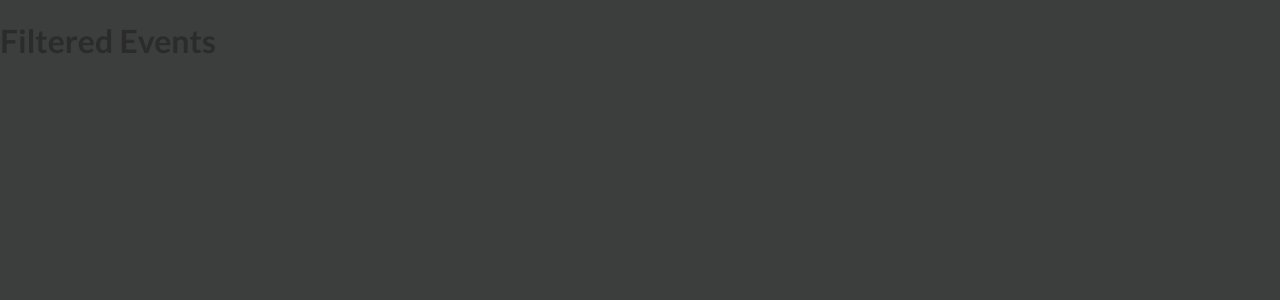
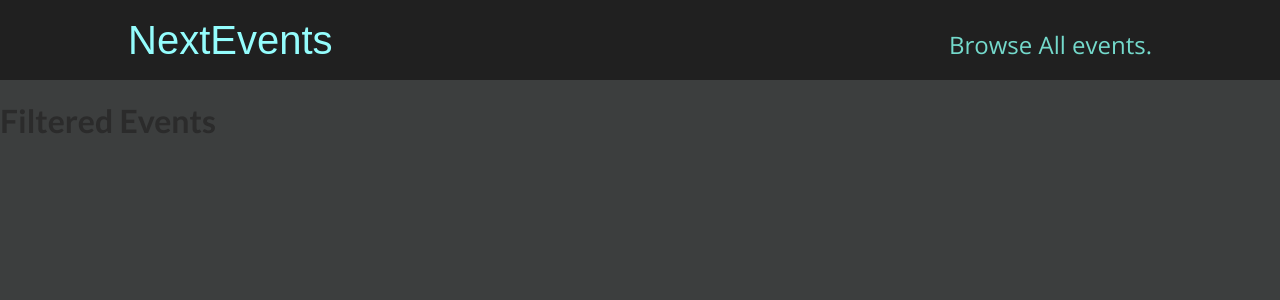
Before and after one commit to wango-wango/react_next_project, a Next.js app: page /events in a window 1280 px wide. Shown: the top 300 px of the page. Built offline with nearby package versions, Linux system fonts and the light colour scheme.

Commit message:
Feat : set Layout Component to _app.js

```diff
--- /dev/null
+++ b/components/layout/Layout.js
@@ -0,0 +1,13 @@
+import { React, Fragment } from "react";
+import MainHeader from "./MainHeader";
+
+function layout(props) {
+  return (
+    <Fragment>
+      <MainHeader />
+      <main>{props.children}</main>
+    </Fragment>
+  );
+}
+
+export default layout;
--- /dev/null
+++ b/components/layout/MainHeader.js
@@ -0,0 +1,22 @@
+import Link from "next/link";
+import React from "react";
+import classes from "../../styles/main-header.module.css";
+
+function MainHeader(props) {
+  return (
+    <header className={classes.header}>
+      <div className={classes.logo}>
+        <Link href="/">NextEvents</Link>
+      </div>
+      <nav className={classes.navigation}>
+        <ul>
+          <li>
+            <Link href="/events">Browse All events.</Link>
+          </li>
+        </ul>
+      </nav>
+    </header>
+  );
+}
+
+export default MainHeader;
--- a/pages/_app.js
+++ b/pages/_app.js
@@ -1,5 +1,9 @@
-import '@/styles/globals.css'
-
+import "@/styles/globals.css";
+import Layout from "@/components/layout/Layout";
 export default function App({ Component, pageProps }) {
-  return <Component {...pageProps} />
+  return (
+    <Layout>
+      <Component {...pageProps} />
+    </Layout>
+  );
 }
```
